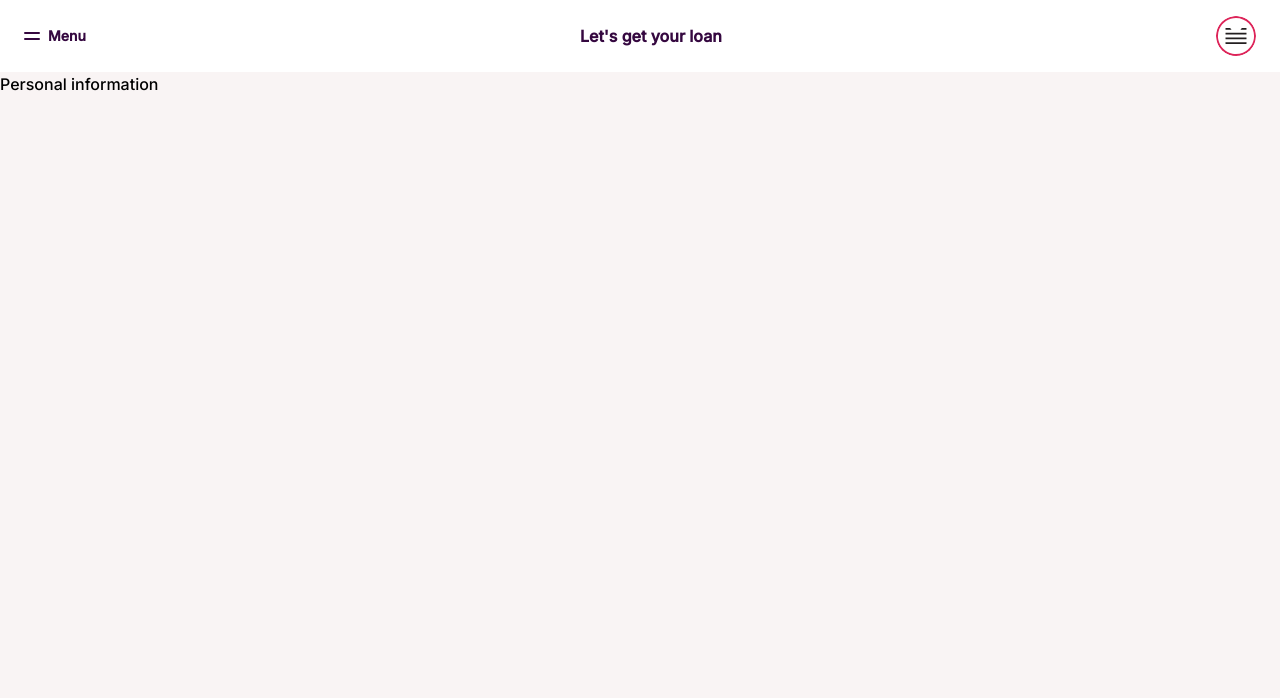
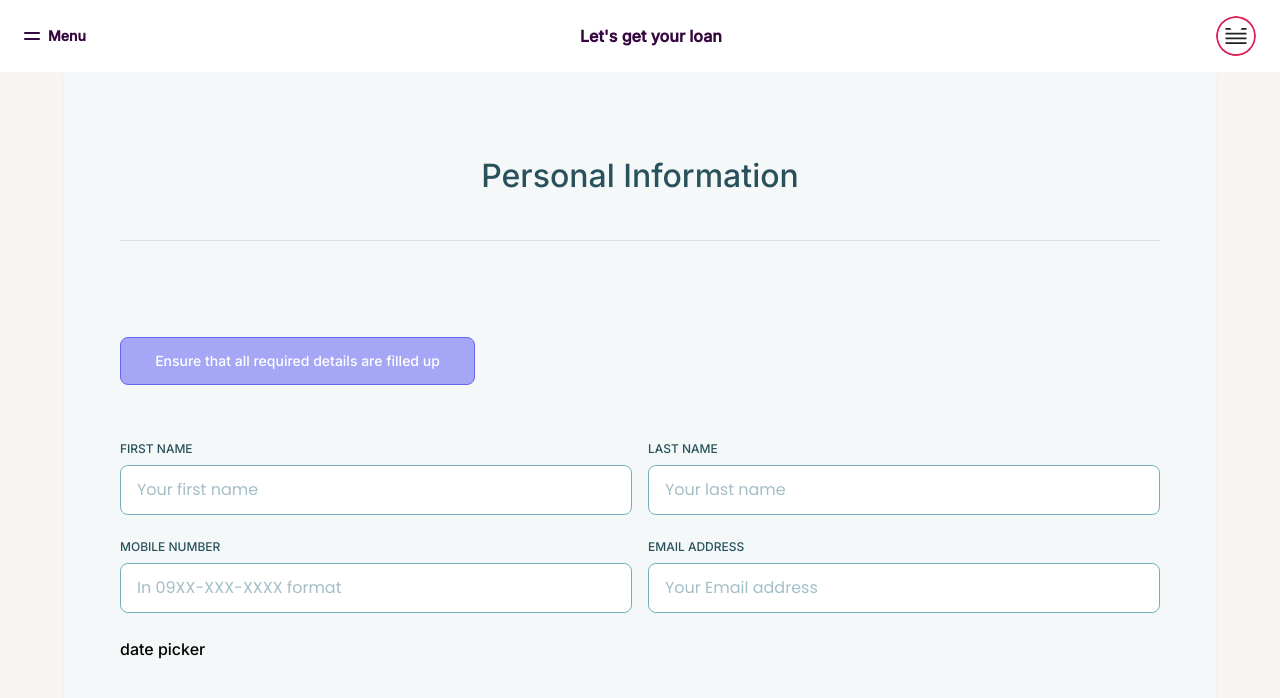
Before and after one commit to zneret03/loan-app, a Next.js app: page /personal-information in a window 1280 px wide. Shown: the top 698 px of the page. Built offline with nearby package versions, Linux system fonts and the light colour scheme.

Commit message:
updating syntax

```diff
--- a/app/apply-loan/page.tsx
+++ b/app/apply-loan/page.tsx
@@ -103,6 +103,8 @@ const Page = (): JSX.Element => {
             label='LOAN AMOUNT'
             hasError={!!errors.loanAmount}
             errorMessage={errors?.loanAmount?.message as string}
+            hasSubText={true}
+            placeholder='Enter amount'
             {...register('loanAmount', {
               required: 'required field.'
             })}
--- a/app/personal-information/page.tsx
+++ b/app/personal-information/page.tsx
@@ -1,2 +1,43 @@
-const Page = (): JSX.Element => <div>Personal information</div>
+import { BaseLine, InputField, CustomDatePicker } from '@/components'
+
+const Page = (): JSX.Element => (
+  <div className='w-full max-w-6xl mx-auto bg-dark-slate shadow-sm'>
+    <BaseLine
+      title='Personal Information'
+      styles='bg-dark-slate rounded-lg h-content'
+      dividerColor='divide-divider-slate'
+      isCenterTitle={true}
+    >
+      <main className='my-14 text-left space-y-14'>
+        <div
+          className='bg-iris-slate w-[22.188rem]  border border-iris-dark text-sm
+        text-white text-center px-3.5 py-[0.8rem] rounded-lg'
+        >
+          Ensure that all required details are filled up
+        </div>
+
+        <div className='space-y-6'>
+          <section className='grid grid-cols-2 gap-4'>
+            <InputField label='FIRST NAME' placeholder='Your first name' />
+            <InputField label='LAST NAME' placeholder='Your last name' />
+          </section>
+
+          <section className='grid grid-cols-2 gap-4'>
+            <InputField
+              label='MOBILE NUMBER'
+              placeholder='In 09XX-XXX-XXXX format'
+            />
+            <InputField
+              label='EMAIL ADDRESS'
+              placeholder='Your Email address'
+            />
+          </section>
+          <section>
+            <CustomDatePicker />
+          </section>
+        </div>
+      </main>
+    </BaseLine>
+  </div>
+)
 export default Page
--- /dev/null
+++ b/components/CustomDatePicker/CustomDatePicker.tsx
@@ -0,0 +1,5 @@
+import DatePicker from 'react-datepicker'
+
+export const CustomDatePicker = (): JSX.Element => {
+  return <div>date picker</div>
+}
--- /dev/null
+++ b/components/CustomDatePicker/index.ts
@@ -0,0 +1 @@
+export * from './CustomDatePicker'
--- a/components/Form/InputField.tsx
+++ b/components/Form/InputField.tsx
@@ -3,15 +3,24 @@ import { inter, poppins } from '@/utils'
 
 interface InputFieldTypes {
   label: string
-  hasError: boolean
-  errorMessage: string
+  hasError?: boolean
+  errorMessage?: string
+  placeholder?: string
+  hasSubText?: boolean
 }
 
 type Ref = HTMLInputElement
 
 export const InputField = forwardRef<Ref, InputFieldTypes>(
   function InputField(props, ref) {
-    const { label, hasError, errorMessage, ...rest } = props
+    const {
+      label,
+      hasError,
+      errorMessage,
+      hasSubText = false,
+      placeholder,
+      ...rest
+    } = props
     return (
       <div className='flex flex-col text-dark-primary'>
         <label
@@ -27,13 +36,15 @@ export const InputField = forwardRef<Ref, InputFieldTypes>(
             border ${hasError ? 'border-red-500' : 'border-primary'}
             focus:border-dark-primary
             rounded-lg text-base outline-none pl-4 py-3 placeholder-gray.4`}
-          placeholder='Enter amount'
+          placeholder={placeholder}
           ref={ref}
           {...rest}
         />
-        <p className={`${poppins.className} text-xs mt-2`}>
-          Amount should be between Php 20,000.00 - Php 2,000,000.00
-        </p>
+        {hasSubText && (
+          <p className={`${poppins.className} text-xs mt-2`}>
+            Amount should be between Php 20,000.00 - Php 2,000,000.00
+          </p>
+        )}
         {hasError && (
           <span className={`${poppins.className} text-xs text-red-500 mt-2`}>
             {errorMessage}
--- a/components/index.ts
+++ b/components/index.ts
@@ -2,3 +2,4 @@ export * from './Navigation'
 export * from './Icons'
 export * from './BaseLine'
 export * from './Form'
+export * from './CustomDatePicker'
--- a/package.json
+++ b/package.json
@@ -10,6 +10,7 @@
   },
   "dependencies": {
     "@tailwindcss/forms": "^0.5.7",
+    "@types/react-datepicker": "^6.0.3",
     "@typescript-eslint/eslint-plugin": "^7.0.2",
     "date-fns": "^3.3.1",
     "eslint-config-airbnb-typescript": "^17.1.0",
--- a/tailwind.config.ts
+++ b/tailwind.config.ts
@@ -24,6 +24,8 @@ const config: Config = {
         'dark-slate': '#F4F8F9',
         'divider-slate': '#D9E1E3',
         'divider-dark': '#6EA6B6',
+        'iris-dark': '#6667F0',
+        'iris-slate': '#A5A6F6',
         gray: '#ECF3F5',
         white: '#FFFFFF',
         primary: '#76ADBC',
```
Also changed, not shown: services/firebase-config.ts (added), 1 other file (tests, documents, lock files or other folders).
